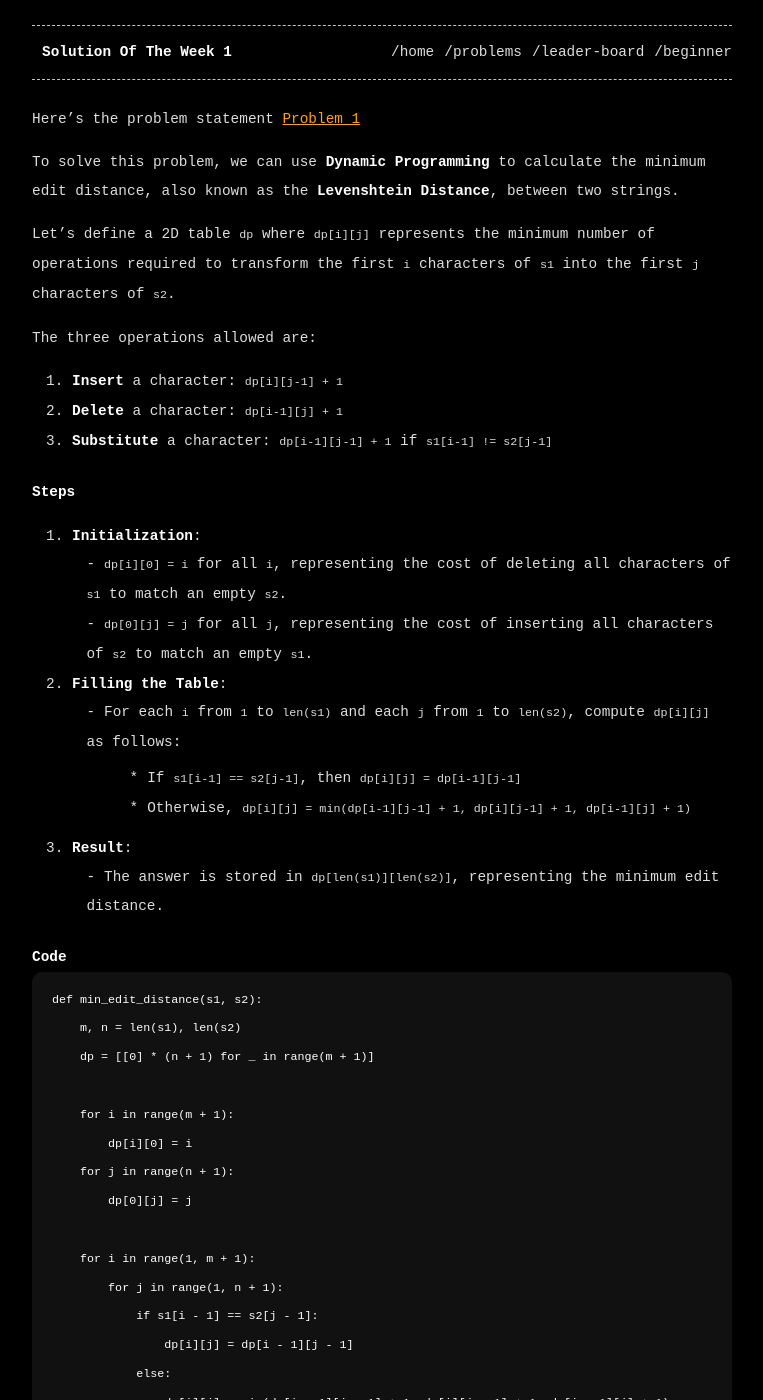
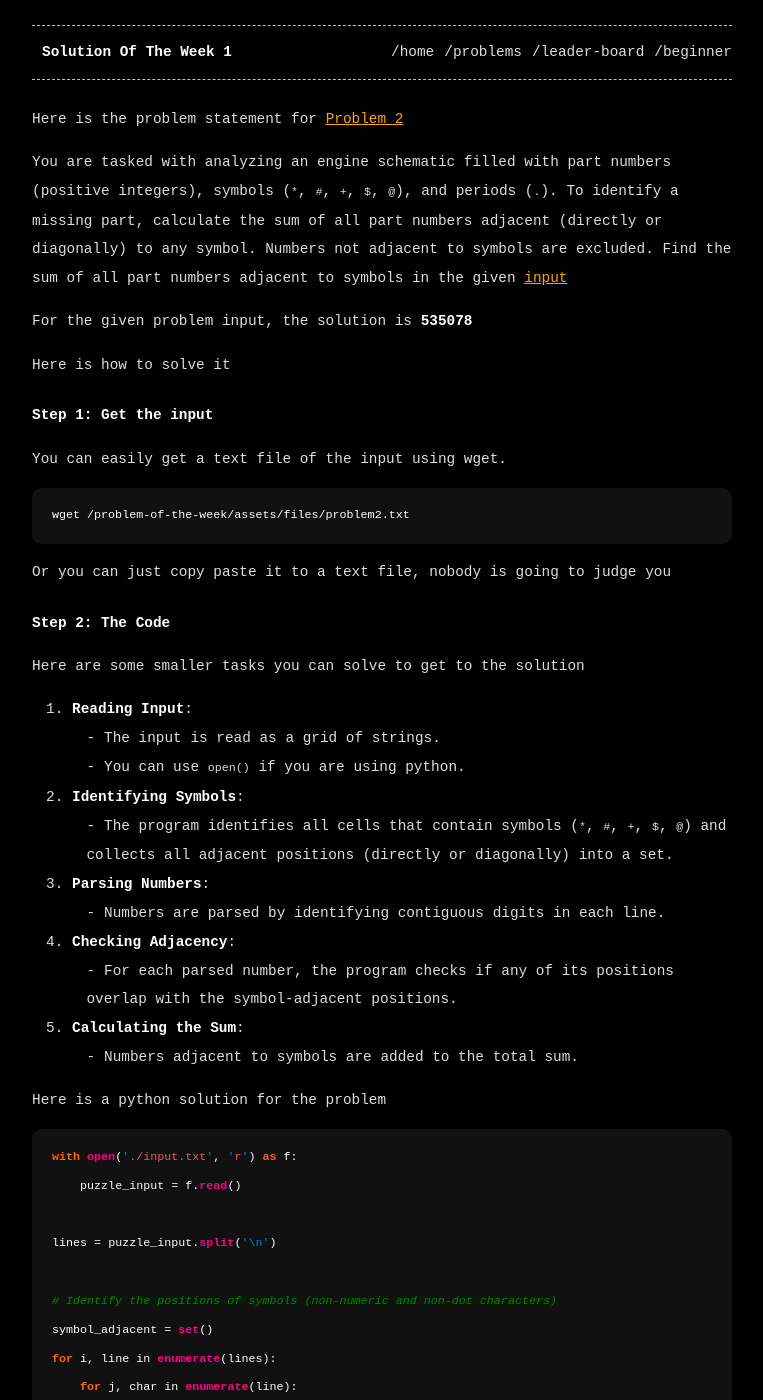
Before and after one commit to Methaphur/problem-of-the-week, a Jekyll site: the page built from solutions/solution2.md, in a window 1280 px wide and 1400 px high. Shown: the whole window, without its empty margins (258-1021 px from the left). Built offline with Jekyll 4.4.1, drawn with Linux system fonts in a browser that asks for light colours; some of the changed text lies outside the part shown.

Commit message:
Added PotW2 Solutions

````diff
--- /dev/null
+++ b/solutions/solution2.md
@@ -0,0 +1,85 @@
+---
+layout : post
+permalink :  solutions/solution1
+permalink_name : /Solution 1
+title : Solution Of The Week 1
+---
+
+Here is the problem statement for [Problem 2]({{ site.baseurl }}/problems/problem2)
+
+You are tasked with analyzing an engine schematic filled with part numbers (positive integers), symbols (`*`, `#`, `+`, `$`, `@`), and periods (`.`). To identify a missing part, calculate the sum of all part numbers adjacent (directly or diagonally) to any symbol. Numbers not adjacent to symbols are excluded. Find the sum of all part numbers adjacent to symbols in the given [input]({{ site.baseurl }}/assets/files/problem2.txt)
+
+For the given problem input, the solution is **535078**
+
+Here is how to solve it
+
+### Step 1: Get the input
+
+You can easily get a text file of the input using wget.
+
+```bash
+wget {{ site.baseurl }}/assets/files/problem2.txt
+```
+
+Or you can just copy paste it to a text file, nobody is going to judge you
+
+### Step 2:  The Code
+
+Here are some smaller tasks you can solve to get to the solution
+
+1. **Reading Input**:
+    - The input is read as a grid of strings.
+    - You can use `open()` if you are using python.
+2. **Identifying Symbols**:
+    - The program identifies all cells that contain symbols (`*`, `#`, `+`, `$`, `@`) and collects all adjacent positions (directly or diagonally) into a set.
+3. **Parsing Numbers**:
+    - Numbers are parsed by identifying contiguous digits in each line.
+4. **Checking Adjacency**:
+    - For each parsed number, the program checks if any of its positions overlap with the symbol-adjacent positions.
+5. **Calculating the Sum**:
+    - Numbers adjacent to symbols are added to the total sum.
+
+Here is a python solution for the problem
+
+```py
+with open('./input.txt', 'r') as f:
+    puzzle_input = f.read()
+
+lines = puzzle_input.split('\n')
+
+# Identify the positions of symbols (non-numeric and non-dot characters)
+symbol_adjacent = set()
+for i, line in enumerate(lines):
+    for j, char in enumerate(line):
+        if not (char.isdigit() or char == '.'):
+            # Add all adjacent positions of the symbol
+            symbol_adjacent |= {(r, c) for r in range(i - 1, i + 2) for c in range(j - 1, j + 2)}
+
+# Calculate the sum of numbers adjacent to symbols
+part_num_sum = 0
+for i, line in enumerate(lines):
+    j = 0
+    while j < len(line):
+        if line[j].isdigit():
+            # Parse the full number
+            start = j
+            while j < len(line) and line[j].isdigit():
+                j += 1
+            number = int(line[start:j])
+            # Check if any position of the number is in symbol_adjacent
+            if any((i, c) in symbol_adjacent for c in range(start, j)):
+                part_num_sum += number
+        else:
+            j += 1
+
+print(part_num_sum)
+
+```
+
+### Solutions were submitted by
+
+Nobody got the correct answer this time. Submission ignored all symbols other than *, #, +, $, and @. But we are declaring you as winners as you were so close.
+
+- Sandipan Samanta
+- Prabhu and Pragya
+- Nehal Khosla
````
Also changed, not shown: problems.md (+1 -0 lines), problems/problem2.md (+1 -1 lines).
